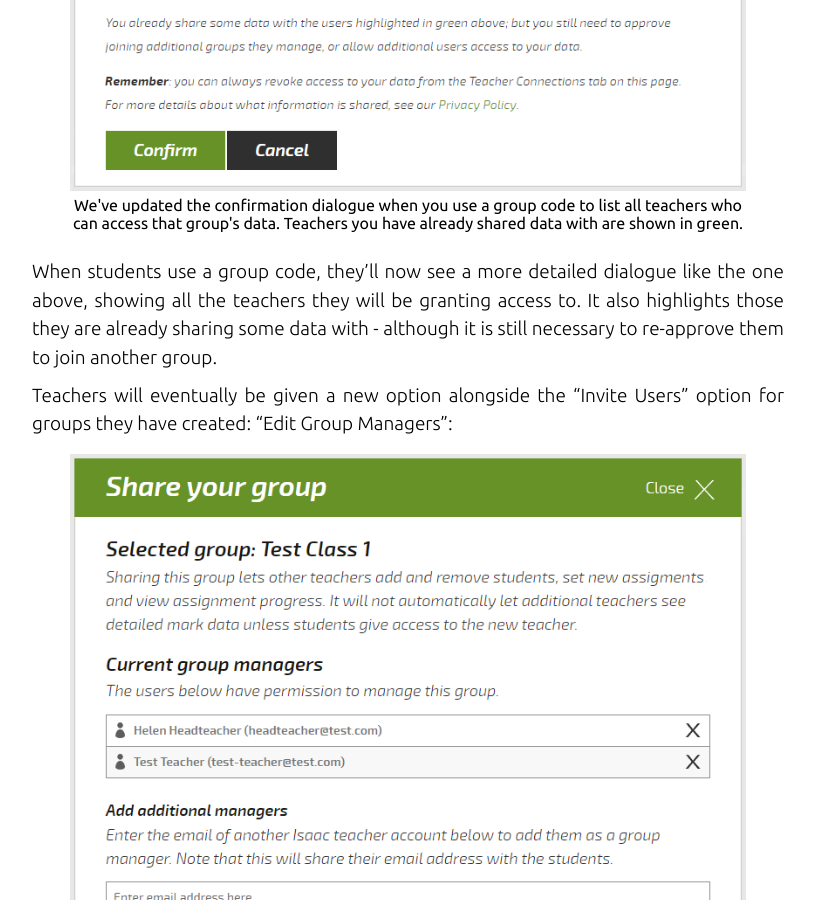
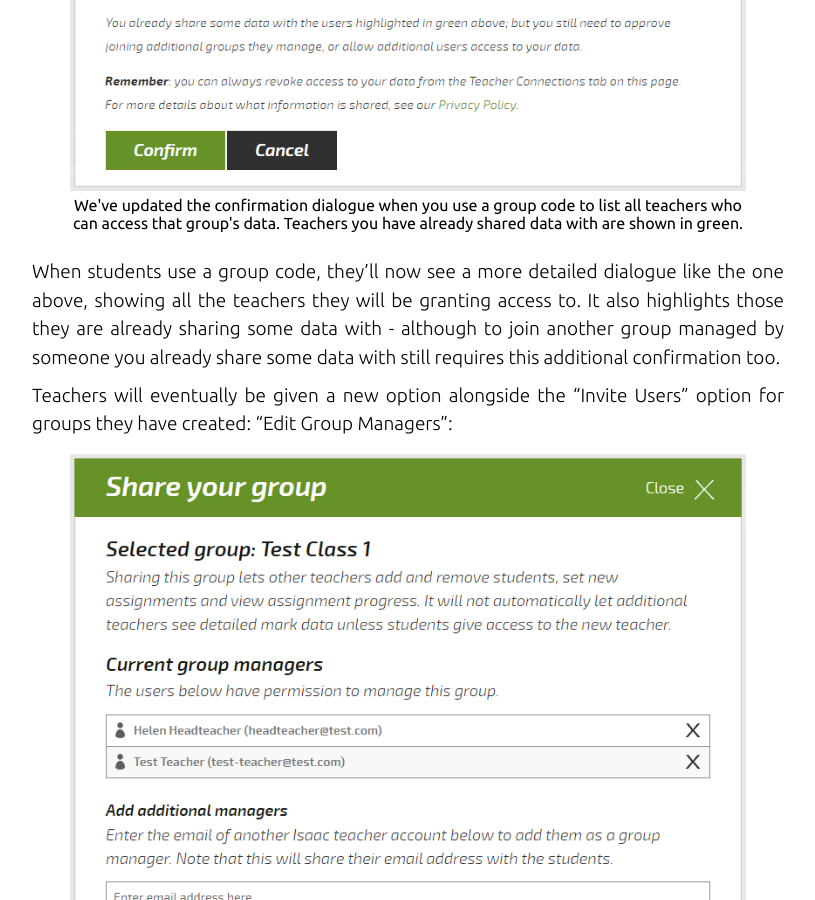
Before and after one commit to isaacphysics/isaac-labs, a Jekyll site: the page built from blog/_posts/2018-05-08-teachers-sharing-groups.markdown, in a window 1280 px wide and 900 px high, scrolled down 945 px. Shown: the whole window, without its empty margins (232-1047 px from the left). Built offline with Jekyll 4.4.1, drawn with Linux system fonts in a browser that asks for light colours; nearby versions of some CDN libraries; some of the changed text lies outside the part shown.

Commit message:
Fix some typos and incorporate some feedback

```diff
--- a/blog/_posts/2018-05-08-teachers-sharing-groups.markdown
+++ b/blog/_posts/2018-05-08-teachers-sharing-groups.markdown
@@ -18,7 +18,7 @@ Why has this been so tricky to implement? Our data sharing model puts students i
     <figcaption>We've updated the confirmation dialogue when you use a group code to list all teachers who can access that group's data. Teachers you have already shared data with are shown in green.</figcaption>
 </figure>
 
-When students use a group code, they'll now see a more detailed dialogue like the one above, showing all the teachers they will be granting access to. It also highlights those they are already sharing some data with - although it is still necessary to re-approve them to join another group.
+When students use a group code, they'll now see a more detailed dialogue like the one above, showing all the teachers they will be granting access to. It also highlights those they are already sharing some data with - although to join another group managed by someone you already share some data with still requires this additional confirmation too.
 
 Teachers will eventually be given a new option alongside the "Invite Users" option for groups they have created: "Edit Group Managers":
 <figure style="text-align:center;margin:15px auto 25px auto;width:90%;">
```
Also changed, not shown: other parts of blog/_posts/2018-05-08-teachers-sharing-groups.markdown (+1 -1 lines), blog/images/sharing-groups/add-managers-dialogue-box.png.
